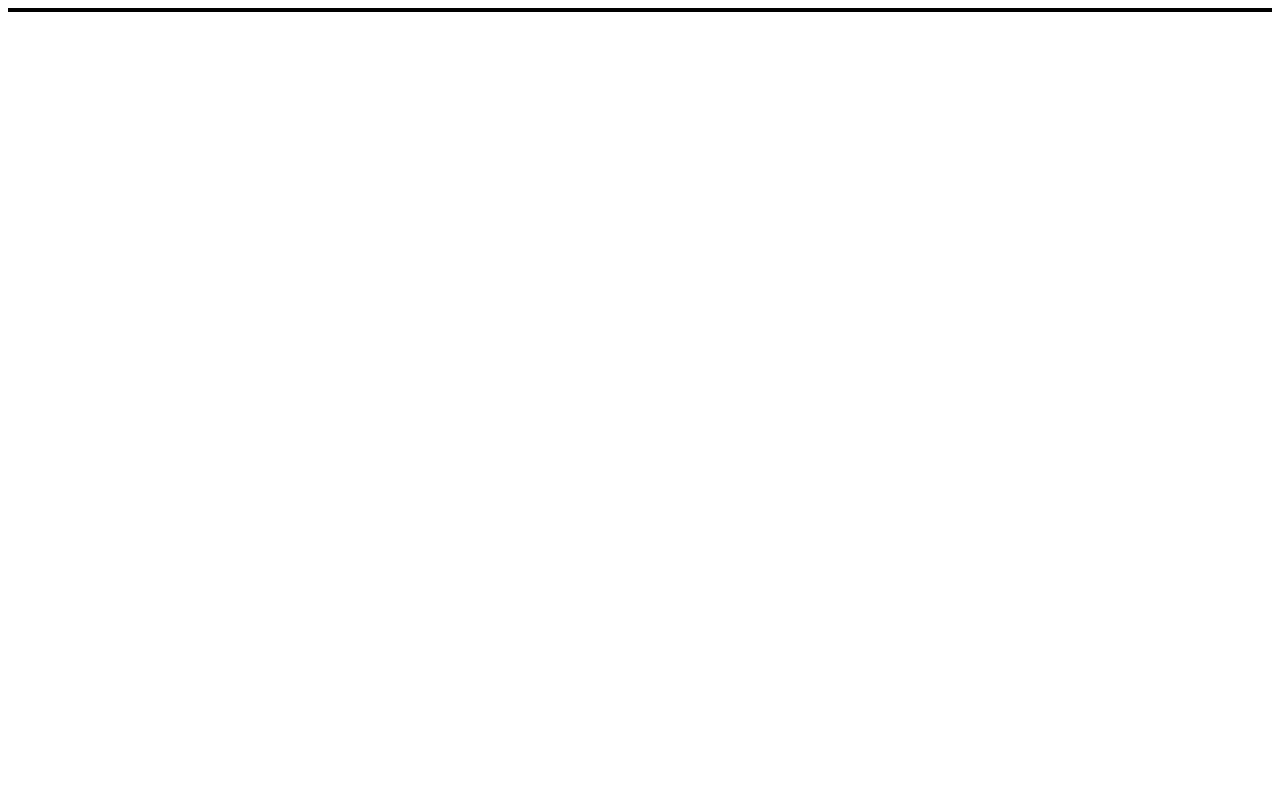
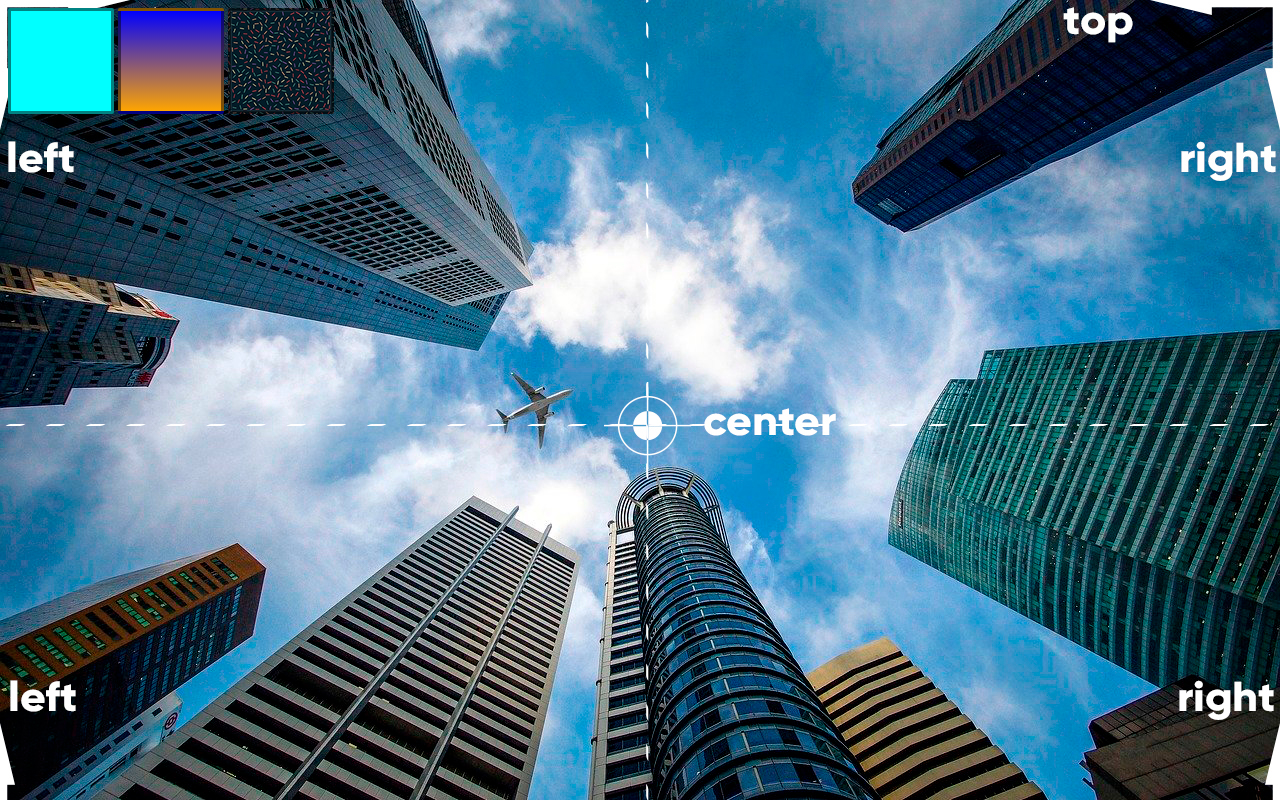
Before and after one commit to lindrielton/html-css, a plain HTML site: page exercicios/ex0023/fundo001.html in a window 1280 px wide. Drawn offline with Linux system fonts and the light colour scheme.

Commit message:
aprendendo a colocar imagens de fundo

```diff
--- a/exercicios/ex0023/fundo001.html
+++ b/exercicios/ex0023/fundo001.html
@@ -5,20 +5,39 @@
     <meta name="viewport" content="width=device-width, initial-scale=1.0">
     <title>teste de imagens de fundo</title>
     <style>
+        body{
+            background-image: url(imagens/wallpaper003.jpg);
+        }
         div.quadrado{
-            border: 1px solid black;
+            display:inline-block;
+            border: 3px solid rgba(0, 0, 0, 0.486);
+            border-radius: 2px;
+            background-color: lightslategray;
+            width: 100px;
+            height:100px;
+        }
+        div#q1{
+            background-color: aqua;
+
+        }
+        div#q2{
+            background-image: linear-gradient(to bottom, blue,orange);
+        }
+        div#q3{
+            background-image: url(imagens/pattern001.png);
+
         }
 
     </style>
 </head>
 <body>
-    <div class="quadrado">
+    <div class="quadrado" id="q1">
 
     </div>
-    <div class="qudrado">
+    <div class="quadrado" id="q2">
 
     </div>
-    <div class="quadrado">
+    <div class="quadrado" id="q3">
 
     </div>
 
```
